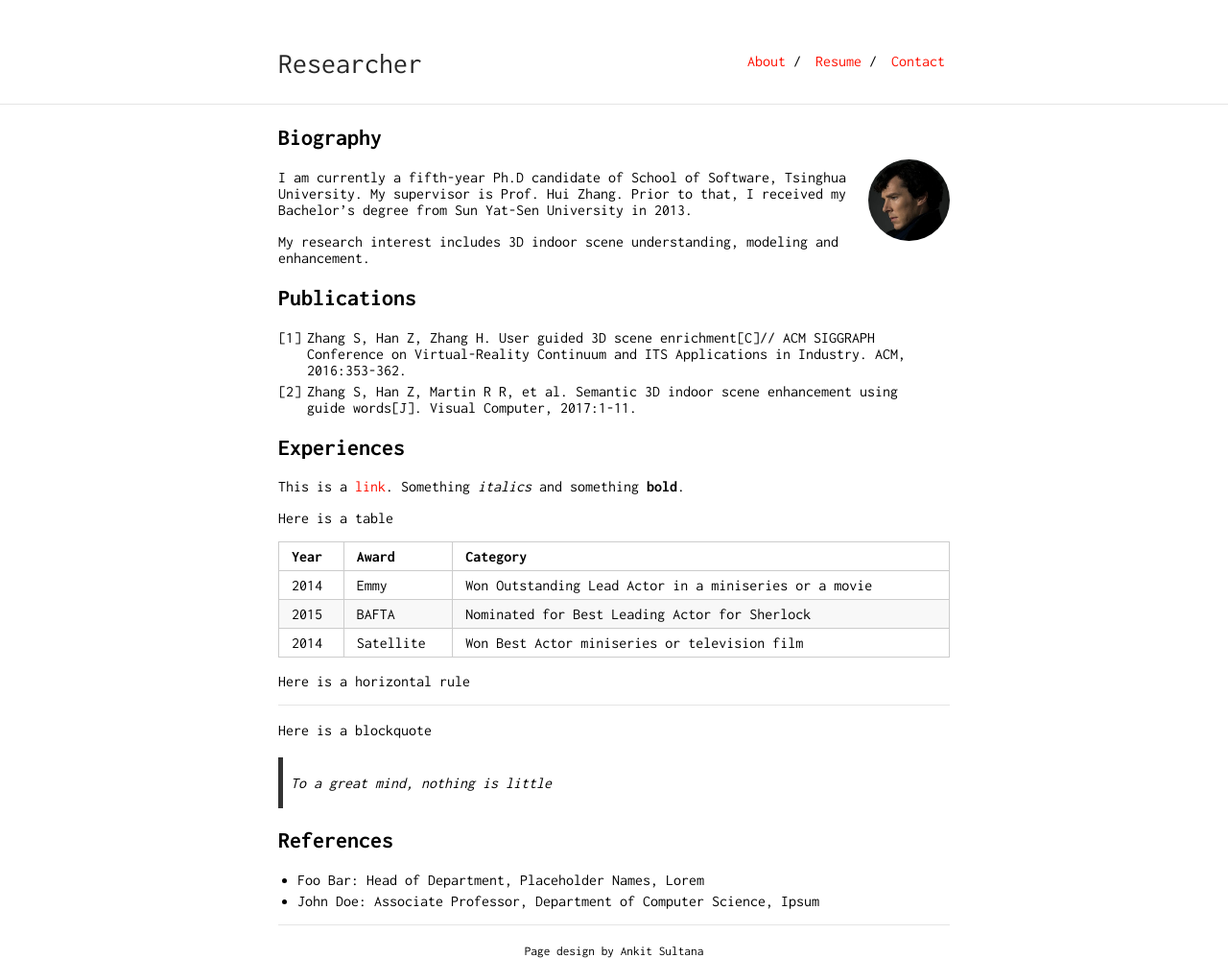
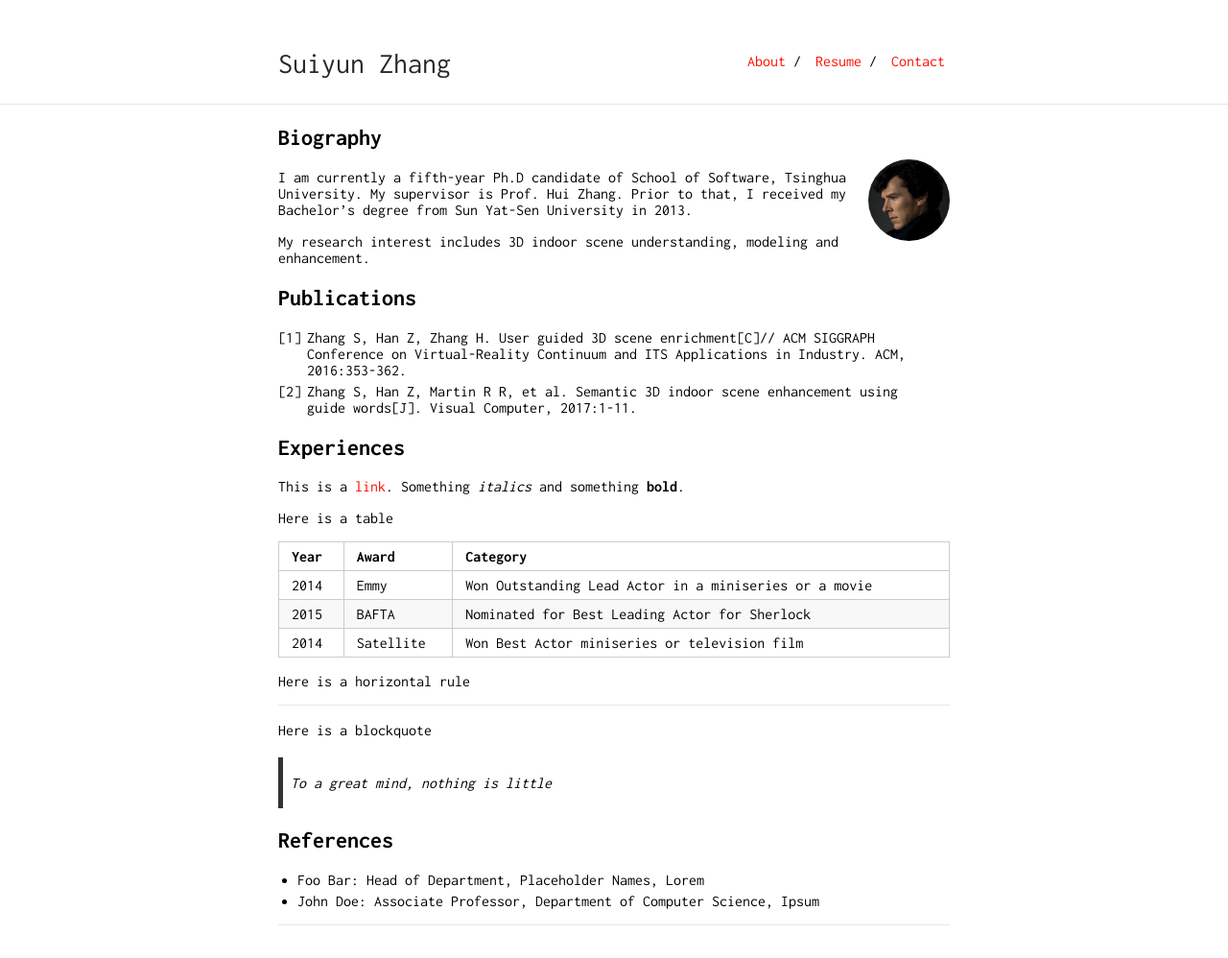
Before and after one commit to zhsuiy/suiyun.github.io, a Jekyll site: the page built from index.md, in a window 1280 px wide. Shown: the whole page at 96% size. Built offline with Jekyll 4.4.1, drawn with Linux system fonts in a browser that asks for light colours; our own code applies the rules of GitHub Pages for plain Markdown files; after the commit the page ends 965 px from its top, so only the background shows below that.

Commit message:
change title

```diff
--- a/_config.yml
+++ b/_config.yml
@@ -1,14 +1,14 @@
-title: Researcher
-url: "https://ankitsultana.com"
-baseurl: "/researcher"
+title: Suiyun Zhang
+url: "https://zhsuiy.github.io/"
+baseurl: ""
 
 markdown: kramdown
 
 tracking_id: #
 
 footer: yes
-footer_url: "https://github.com/bk2dcradle"
-footer_text: "Page design by Ankit Sultana"
+footer_url: "https://github.com/zhsuiy"
+footer_text: ""
 
 sass:
     style: compressed
```
